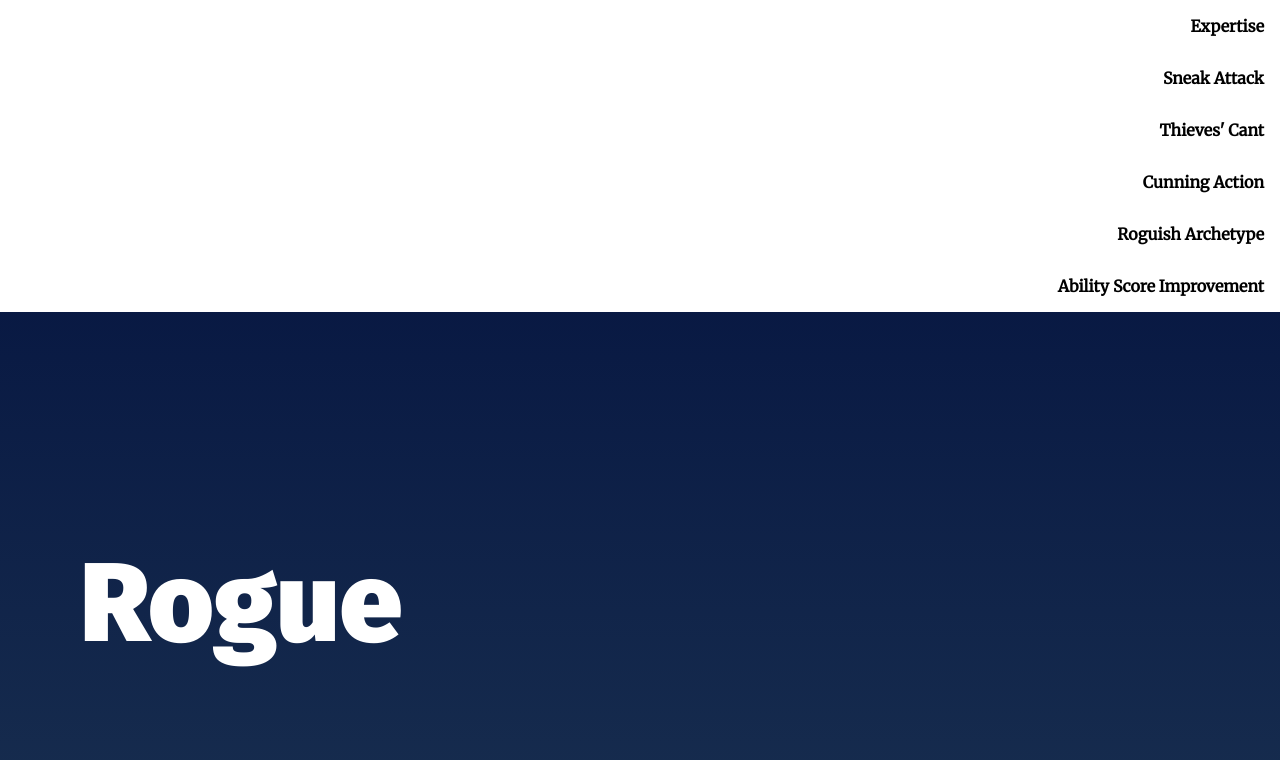
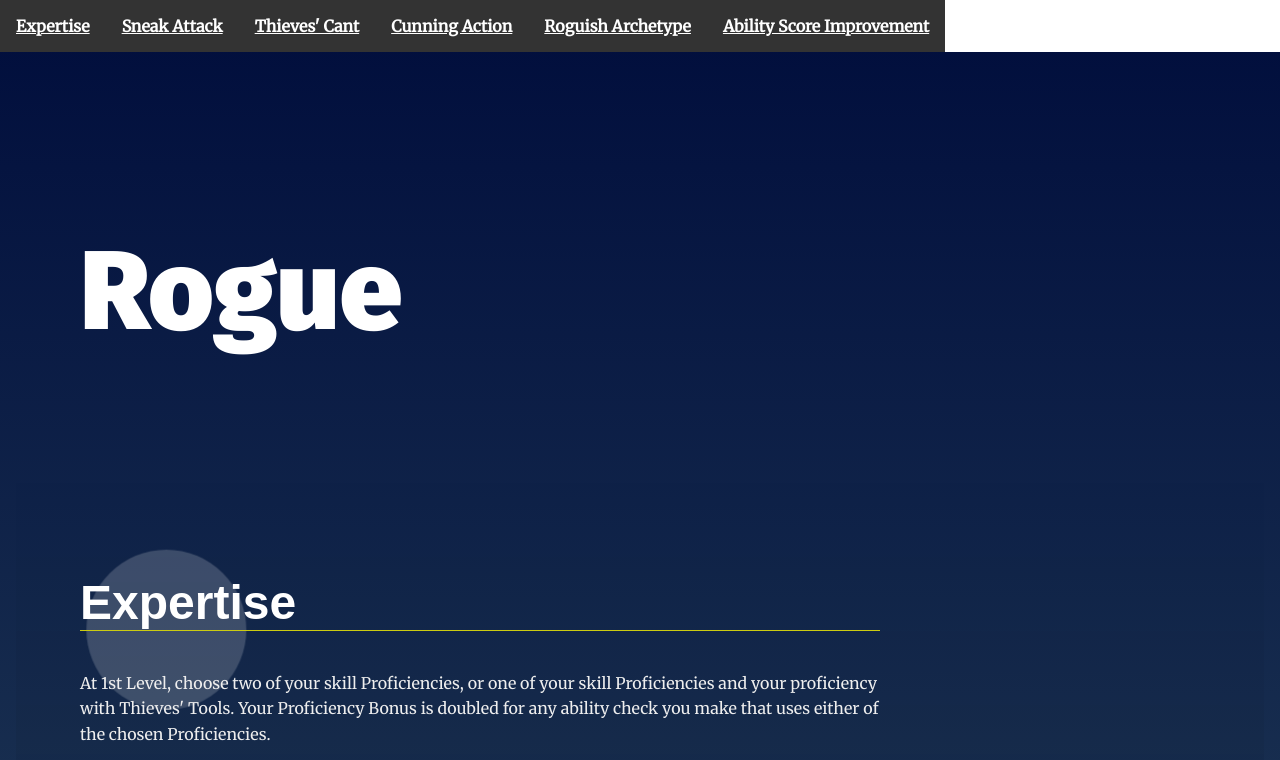
Before and after one commit to Panchob/Fend, a plain HTML site: page projects/landing-page/index.html in a window 1280 px wide. Shown: the top 760 px of the page. Drawn offline with Linux system fonts and the light colour scheme.

Commit message:
Feat: Navbar item highlight Navbar is highlighted when conresponding section is in view.

```diff
--- a/projects/landing-page/css/styles.css
+++ b/projects/landing-page/css/styles.css
@@ -67,7 +67,6 @@ section {
 .navbar__menu ul {
     padding-left: 0;
     margin: 0;
-    text-align: right;
 }
 
 .navbar__menu li {
@@ -75,7 +74,6 @@ section {
 }
 
 .navbar__menu .menu__link {
-    display: block;
     padding: 1em;
     font-weight: bold;
     text-decoration: none;
@@ -88,10 +86,18 @@ section {
     transition: ease 0.3s all;
 }
 
+.navbar__menu .activeNav {
+    padding: 1em;
+    font-weight: bold;
+    background: #333;
+    color: #fff;
+    text-decoration: underline;
+}
+
 /* Header Styles */
 .page__header {
     background: #fff;
-    position: relative;
+    position: fixed;
     top: 0;
     width: 100%;
     z-index: 5;
--- a/projects/landing-page/js/app.js
+++ b/projects/landing-page/js/app.js
@@ -35,7 +35,7 @@ function isElementInViewport (el) {
 function populateNavBar(){
     let listElements = "";
     for (const section of sections) {
-        const list = `<li class=menu__link>
+        const list = `<li id="nav_${section.id}" class=menu__link>
                     <a name="${section.id}">${section.getAttribute("data-nav")}</a>
                 </li>`;
         listElements += list;
@@ -46,11 +46,15 @@ function populateNavBar(){
 
 function setSectionActive(){
     for (const section of sections) {
+        let liToActivate = document.getElementById(`nav_${section.id}`)
+
         if (isElementInViewport(section)){
             section.classList.add("active");
+            liToActivate.classList.replace("menu__link", "activeNav");
         }
         else{
             section.classList.remove("active");
+            liToActivate.classList.replace("activeNav", "menu__link");
         }
     }
 }
```
